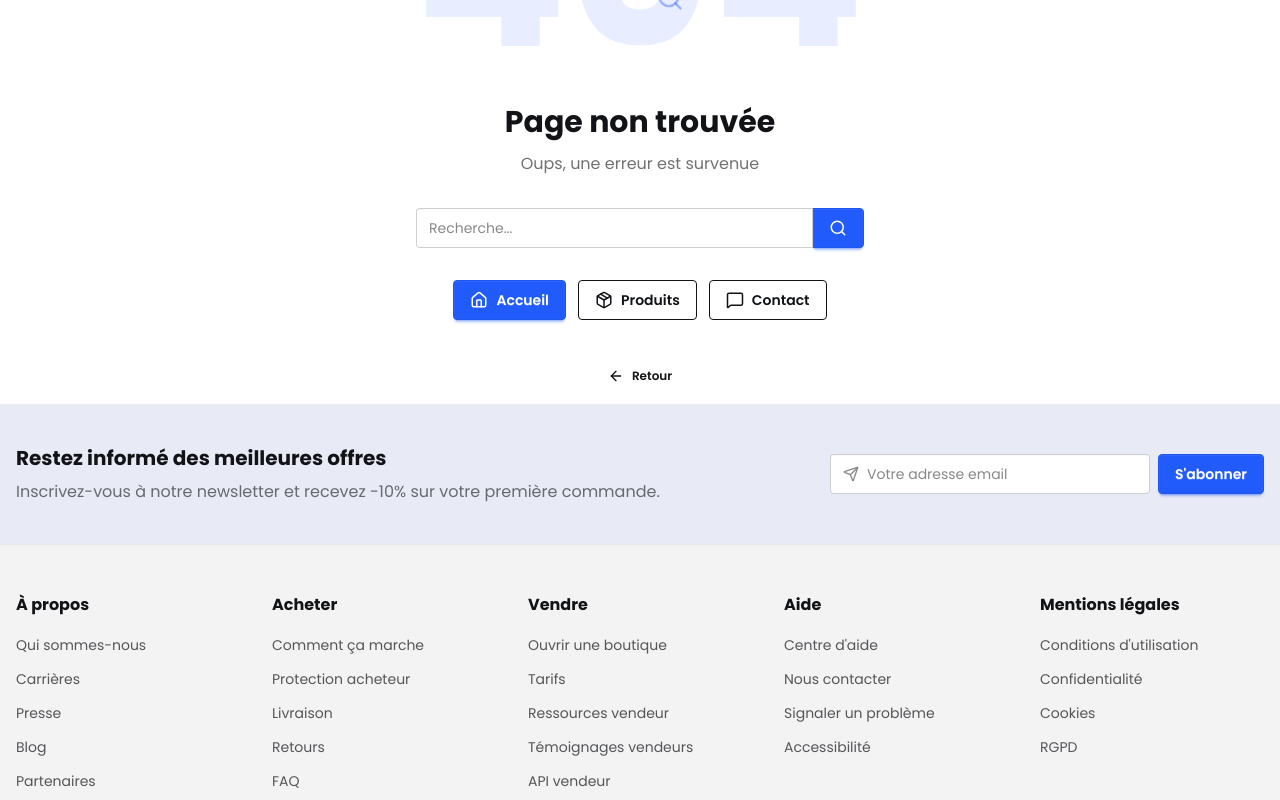
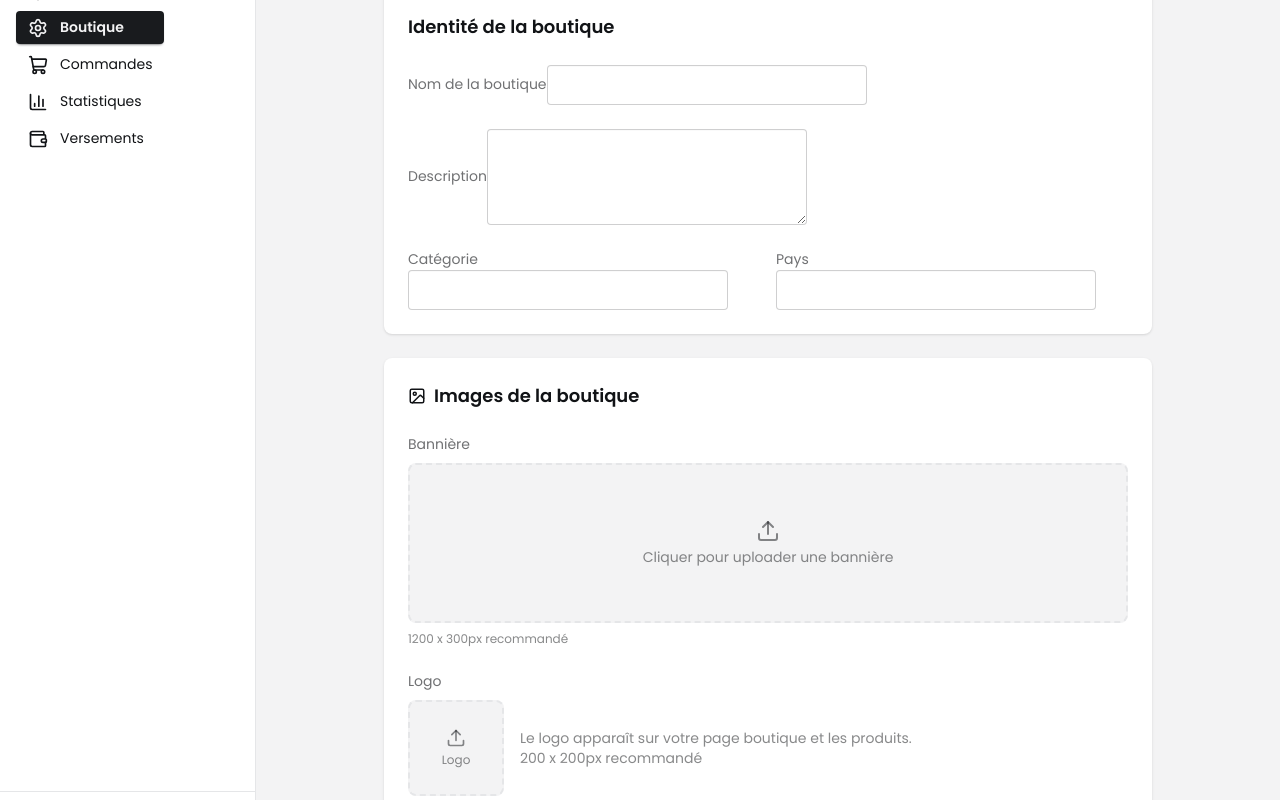
Before and after one commit to AMOUZOU-Kodjo/GlobalMarket, a React (Vite) app in the folder frontend/: page /seller/shop/settings in a window 1280 px wide. Shown: the part 220-1020 px from the top of the page. Built offline with nearby package versions, Linux system fonts and the light colour scheme; no server answers; sample sign-in values are in the browser's storage.

Commit message:
feat: seller shop settings page (logo + banner upload) + seed images

```diff
--- a/frontend/src/layouts/SellerLayout.jsx
+++ b/frontend/src/layouts/SellerLayout.jsx
@@ -16,6 +16,7 @@ import {
   X,
   Bell,
   Search,
+  Settings,
 } from 'lucide-react'
 
 export default function SellerLayout() {
@@ -28,6 +29,7 @@ export default function SellerLayout() {
   const NAV_ITEMS = useMemo(() => [
     { to: '/seller/shop', label: t('nav.admin'), icon: LayoutDashboard, end: true },
     { to: '/seller/shop/products', label: t('nav.products'), icon: Package },
+    { to: '/seller/shop/settings', label: t('seller.shopSettings', 'Boutique'), icon: Settings },
     { to: '/seller/shop/orders', label: t('seller.orders'), icon: ShoppingCart },
     { to: '/seller/shop/analytics', label: t('seller.statistics'), icon: BarChart3 },
     { to: '/seller/shop/payouts', label: t('seller.payouts'), icon: Wallet },
--- /dev/null
+++ b/frontend/src/pages/Seller/SellerShopSettingsPage.jsx
@@ -0,0 +1,166 @@
+import { useState, useEffect } from 'react'
+import { useTranslation } from 'react-i18next'
+import { Store, Upload, Save, Image, X } from 'lucide-react'
+import sellerService from '../../services/seller.service'
+import uploadService from '../../services/upload.service'
+import Spinner from '../../components/atoms/Spinner'
+
+export default function SellerShopSettingsPage() {
+  const { t } = useTranslation()
+  const [loading, setLoading] = useState(true)
+  const [saving, setSaving] = useState(false)
+  const [uploading, setUploading] = useState(null)
+  const [success, setSuccess] = useState(false)
+  const [error, setError] = useState(null)
+  const [form, setForm] = useState({
+    shopName: '',
+    description: '',
+    logo: '',
+    banner: '',
+    category: '',
+    country: '',
+  })
+
+  useEffect(() => {
+    sellerService.getShop()
+      .then((data) => {
+        const shop = data.data || data
+        setForm({
+          shopName: shop.shopName || '',
+          description: shop.description || '',
+          logo: shop.logo || '',
+          banner: shop.banner || '',
+          category: shop.category || '',
+          country: shop.country || '',
+        })
+      })
+      .catch(() => {})
+      .finally(() => setLoading(false))
+  }, [])
+
+  const handleImageUpload = async (field, file) => {
+    setUploading(field)
+    try {
+      const result = await uploadService.uploadImage(file)
+      setForm((prev) => ({ ...prev, [field]: result.url || result }))
+    } catch (err) {
+      setError(err.message)
+    } finally {
+      setUploading(null)
+    }
+  }
+
+  const handleSubmit = async (e) => {
+    e.preventDefault()
+    setSaving(true)
+    setError(null)
+    setSuccess(false)
+    try {
+      await sellerService.updateShop(form)
+      setSuccess(true)
+      setTimeout(() => setSuccess(false), 3000)
+    } catch (err) {
+      setError(err.message)
+    } finally {
+      setSaving(false)
+    }
+  }
+
+  if (loading) {
+    return <div className="flex justify-center py-20"><Spinner size="lg" text={t('common.loading')} /></div>
+  }
+
+  return (
+    <div className="max-w-3xl mx-auto space-y-6">
+      <h1 className="text-2xl font-bold flex items-center gap-2">
+        <Store size={24} /> {t('seller.shopSettings', 'Paramètres de la boutique')}
+      </h1>
+
+      {error && <div className="alert alert-error"><span>{error}</span></div>}
+      {success && <div className="alert alert-success"><span>{t('common.saved', 'Enregistré')}</span></div>}
+
+      <form onSubmit={handleSubmit} className="space-y-6">
+        <div className="card bg-base-100 shadow-sm">
+          <div className="card-body space-y-4">
+            <h2 className="card-title text-lg">{t('seller.shopIdentity', 'Identité de la boutique')}</h2>
+
+            <div className="form-control">
+              <label className="label"><span className="label-text">{t('seller.shopName', 'Nom de la boutique')}</span></label>
+              <input type="text" className="input input-bordered" value={form.shopName} onChange={(e) => setForm({ ...form, shopName: e.target.value })} required />
+            </div>
+
+            <div className="form-control">
+              <label className="label"><span className="label-text">{t('seller.description', 'Description')}</span></label>
+              <textarea className="textarea textarea-bordered h-24" value={form.description} onChange={(e) => setForm({ ...form, description: e.target.value })} />
+            </div>
+
+            <div className="grid grid-cols-1 sm:grid-cols-2 gap-4">
+              <div className="form-control">
+                <label className="label"><span className="label-text">{t('seller.category', 'Catégorie')}</span></label>
+                <input type="text" className="input input-bordered" value={form.category} onChange={(e) => setForm({ ...form, category: e.target.value })} />
+              </div>
+              <div className="form-control">
+                <label className="label"><span className="label-text">{t('seller.country', 'Pays')}</span></label>
+                <input type="text" className="input input-bordered" value={form.country} onChange={(e) => setForm({ ...form, country: e.target.value })} />
+              </div>
+            </div>
+          </div>
+        </div>
+
+        <div className="card bg-base-100 shadow-sm">
+          <div className="card-body space-y-4">
+            <h2 className="card-title text-lg flex items-center gap-2"><Image size={18} /> {t('seller.shopImages', 'Images de la boutique')}</h2>
+
+            <div className="space-y-2">
+              <label className="label"><span className="label-text">{t('seller.banner', 'Bannière')}</span></label>
+              <div className="relative w-full h-40 rounded-box bg-base-200 overflow-hidden border-2 border-dashed border-base-300 hover:border-primary transition-colors">
+                {form.banner ? (
+                  <>
+                    <img src={form.banner} alt="Banner" className="w-full h-full object-cover" />
+                    <button type="button" className="btn btn-circle btn-sm btn-error absolute top-2 right-2" onClick={() => setForm({ ...form, banner: '' })}><X size={14} /></button>
+                  </>
+                ) : (
+                  <label className="flex flex-col items-center justify-center h-full cursor-pointer text-base-content/50 hover:text-primary transition-colors">
+                    {uploading === 'banner' ? <Spinner size="sm" /> : <><Upload size={24} /><span className="text-sm mt-1">{t('seller.uploadBanner', 'Cliquer pour uploader une bannière')}</span></>}
+                    <input type="file" accept="image/*" className="hidden" onChange={(e) => e.target.files[0] && handleImageUpload('banner', e.target.files[0])} />
+                  </label>
+                )}
+              </div>
+              <p className="text-xs text-base-content/50">1200 x 300px recommandé</p>
+            </div>
+
+            <div className="space-y-2">
+              <label className="label"><span className="label-text">{t('seller.logo', 'Logo')}</span></label>
+              <div className="flex items-center gap-4">
+                <div className="relative w-24 h-24 rounded-box bg-base-200 overflow-hidden border-2 border-dashed border-base-300 hover:border-primary transition-colors shrink-0">
+                  {form.logo ? (
+                    <>
+                      <img src={form.logo} alt="Logo" className="w-full h-full object-cover" />
+                      <button type="button" className="btn btn-circle btn-xs btn-error absolute top-1 right-1" onClick={() => setForm({ ...form, logo: '' })}><X size={10} /></button>
+                    </>
+                  ) : (
+                    <label className="flex flex-col items-center justify-center h-full cursor-pointer text-base-content/50 hover:text-primary transition-colors">
+                      {uploading === 'logo' ? <Spinner size="sm" /> : <><Upload size={20} /><span className="text-xs mt-1">{t('seller.uploadLogo', 'Logo')}</span></>}
+                      <input type="file" accept="image/*" className="hidden" onChange={(e) => e.target.files[0] && handleImageUpload('logo', e.target.files[0])} />
+                    </label>
+                  )}
+                </div>
+                <div className="text-sm text-base-content/50">
+                  <p>{t('seller.logoHint', 'Le logo apparaît sur votre page boutique et les produits.')}</p>
+                  <p>200 x 200px recommandé</p>
+                </div>
+              </div>
+            </div>
+          </div>
+        </div>
+
+        <div className="flex justify-end">
+          <button type="submit" className="btn btn-primary gap-2" disabled={saving}>
+            <Save size={16} />
+            {saving ? t('common.saving', 'Enregistrement...') : t('common.save', 'Enregistrer')}
+          </button>
+        </div>
+      </form>
+    </div>
+  )
+}
--- a/frontend/src/routes/AppRouter.jsx
+++ b/frontend/src/routes/AppRouter.jsx
@@ -44,6 +44,7 @@ const ProductEditPage = lazy(() => import('../pages/Seller/ProductEditPage'))
 const SellerOrdersPage = lazy(() => import('../pages/Seller/SellerOrdersPage'))
 const SellerAnalyticsPage = lazy(() => import('../pages/Seller/SellerAnalyticsPage'))
 const SellerPayoutsPage = lazy(() => import('../pages/Seller/SellerPayoutsPage'))
+const SellerShopSettingsPage = lazy(() => import('../pages/Seller/SellerShopSettingsPage'))
 
 const SellerShopPage = lazy(() => import('../pages/Seller/SellerShopPage'))
 
@@ -125,6 +126,7 @@ export const router = createBrowserRouter([
         { path: 'orders', element: <SuspenseWrapper><SellerOrdersPage /></SuspenseWrapper> },
         { path: 'analytics', element: <SuspenseWrapper><SellerAnalyticsPage /></SuspenseWrapper> },
         { path: 'payouts', element: <SuspenseWrapper><SellerPayoutsPage /></SuspenseWrapper> },
+        { path: 'settings', element: <SuspenseWrapper><SellerShopSettingsPage /></SuspenseWrapper> },
       ]},
 
       { path: 'admin', element: <SuspenseWrapper><ProtectedRoute roles={['admin']}><AdminLayout /></ProtectedRoute></SuspenseWrapper>, children: [
```
Also changed, not shown: 1 other file (tests, documents, lock files or other folders).
